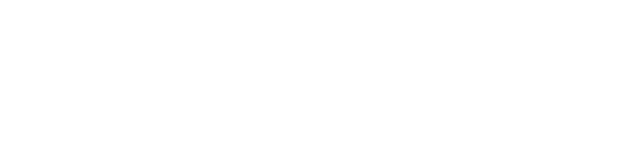
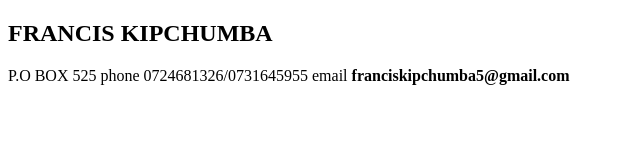
Before and after one commit to skafis/mycv, a plain HTML site: page index.html in a window 1280 px wide. Shown: the whole page, without its empty margins (0-640 px from the left). Drawn offline with Linux system fonts and the light colour scheme.

Commit message:
add sections

```diff
--- a/index.html
+++ b/index.html
@@ -3,5 +3,21 @@
     <head>
         <meta charset="utf-8">
         <title>CURRICULUM VITAE</title>
+        <link style="stylesheet" href="main.css">
     </head>
+    <body>
+        <section>
+            <h1> FRANCIS KIPCHUMBA</h1>
+            <P>
+                P.O BOX 525
+                phone 0724681326/0731645955
+                email <strong>franciskipchumba5@gmail.com</strong>
+            </P>
+        </section>
+        <section>
+
+        </section>
+        <section></section>
+        <section></section>
+    </body>
 </html>
```
